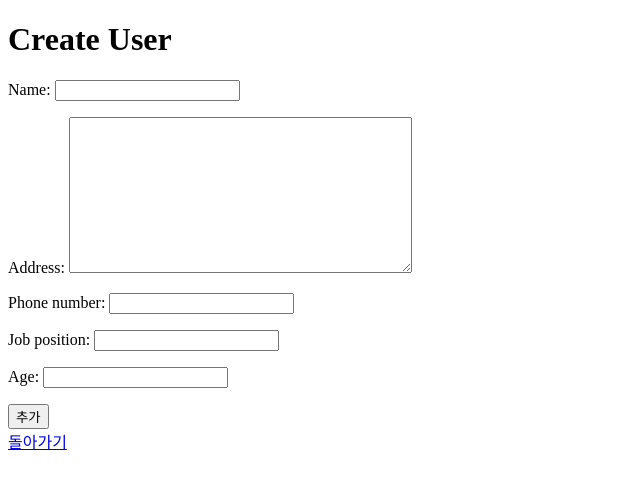
After one commit to juncheoll/DjangoProject, a Django app: page /users/create/ in a window 1280 px wide. The commit adds this page. Shown: the top 489 px of the page, without its empty margins (0-640 px from the left). Run offline with Django 4.2, Linux system fonts and the light colour scheme.

Commit message:
user_create페이지 실패

```diff
--- a/RESTfulAPI/RESTfulAPI/urls.py
+++ b/RESTfulAPI/RESTfulAPI/urls.py
@@ -25,6 +25,7 @@ urlpatterns = [
     path('admin/', admin.site.urls),
     path('api-auth/', include('rest_framework.urls')),
     path('users/', views.user_list, name='user_list'),
+    path('users/create/', views.user_create, name='user_create'),
     path('users/<int:pk>',views.user_select, name='user_select'),
     path('users/<int:pk>/edit/', views.user_edit, name='user_edit'),
 ]
--- /dev/null
+++ b/RESTfulAPI/dataTest/templates/dataTest/user_create.html
@@ -0,0 +1,16 @@
+<!-- dataTest/templates/dataTest/user_create.html -->
+<!DOCTYPE html>
+<html>
+<head>
+    <title>Create User</title>
+</head>
+<body>
+    <h1>Create User</h1>
+    <form method="post">
+        {% csrf_token %}
+        {{ form.as_p }}
+        <button type="submit">추가</button>
+    </form>
+    <a href="{% url 'user_list' %}">돌아가기</a>
+</body>
+</html>
--- a/RESTfulAPI/dataTest/templates/dataTest/user_list.html
+++ b/RESTfulAPI/dataTest/templates/dataTest/user_list.html
@@ -3,9 +3,12 @@
 <html>
 <head>
     <title>User List</title>
+    <form method="post" action="{% url 'user_create' %}">
+        {% csrf_token %}
+        <button type="submit">추가</button>
+    </form>
     <style>
         /* 스타일 추가: 사용자 정보를 각각의 박스로 묶습니다. */
-        /* 꺄오오오오오오오옹 */
         .user-box {
             border: 1px solid #ccc;
             padding: 10px;
--- a/RESTfulAPI/dataTest/views.py
+++ b/RESTfulAPI/dataTest/views.py
@@ -55,3 +55,14 @@ def user_edit(request, pk):
 
     context = {'user': user, 'form' : form}
     return render(request, 'dataTest/user_edit.html', context)
+
+def user_create(request):
+    if request.method == "POST":
+        form = UserEditForm(request.POST)
+        if form.is_valid():
+            form.save()
+            return redirect('user_list')
+    else:
+        form = UserEditForm()
+
+        return render(request, 'dataTest/user_create.html', {'form' : form })
```
